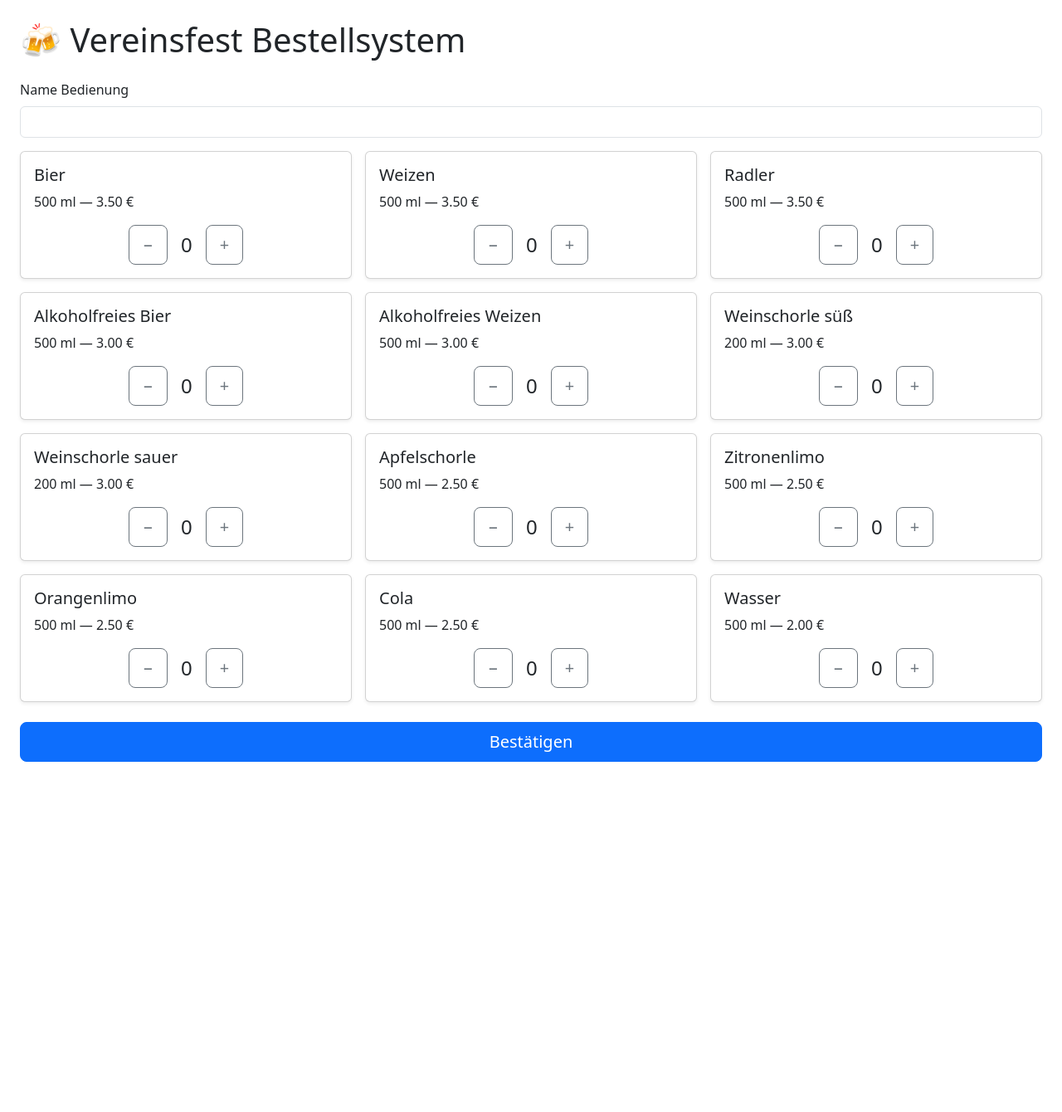
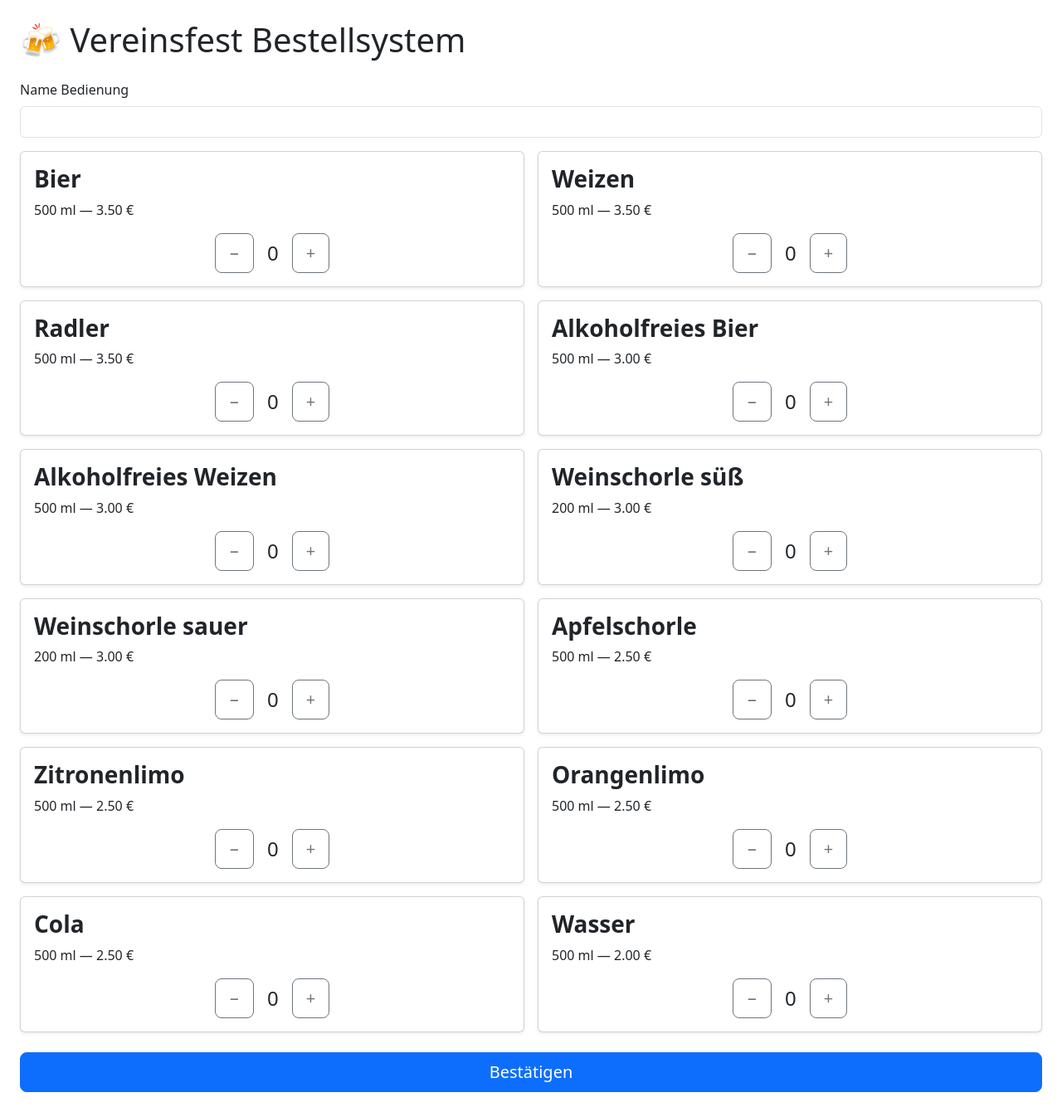
Before and after one commit to lwilfert/Fest_2, a Flask app: page / in a window 1280 px wide. Shown: the whole page at 83% size. Before the commit the page ends 918 px from the top, so only its background shows below. Run offline with Flask 3, Linux system fonts and the light colour scheme.

Commit message:
changes in order and style

```diff
--- a/templates/layout.html
+++ b/templates/layout.html
@@ -18,3 +18,10 @@
   {% block content %}{% endblock %}
 </body>
 </html>
+
+<style>
+  button,
+  .card{
+    touch-action: manipulation;
+  }
+</style>
--- a/templates/order.html
+++ b/templates/order.html
@@ -8,11 +8,11 @@
 
   <div class="row g-3">
     {% for d in drinks %}
-    <div class="col-6 col-md-4">
+    <div class="col-6 col-md-6">
       <div class="card h-100 shadow-sm">
         <div class="card-body d-flex flex-column justify-content-between">
           <div>
-            <h5 class="card-title">{{ d.name }}</h5>
+            <h3 class="card-title"><b>{{ d.name }}</b></h3>
             <p class="card-text mb-0">{{ d.size_ml }} ml — {{ "%.2f"|format(d.price) }} €</p>
           </div>
           <div class="d-flex justify-content-center align-items-center mt-3">
```
Also changed, not shown: instance/fest.db.
